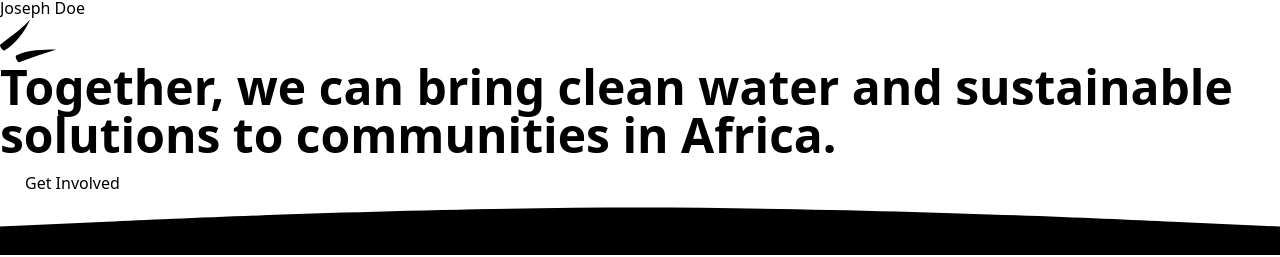
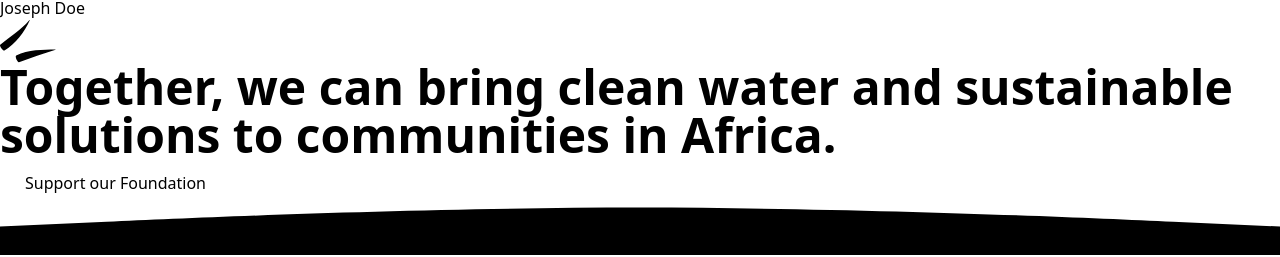
Before and after one commit to anibesam/littlegiants, a React (Vite) app: page / in a window 1280 px wide. Shown: the part 5995-6252 px from the top of the page. Built offline with nearby package versions, Linux system fonts and the light colour scheme; a web font is replaced by a local one.

Commit message:
added project

```diff
--- a/src/partials/Cta.jsx
+++ b/src/partials/Cta.jsx
@@ -18,8 +18,8 @@ function Cta() {
             <div className="relative">
               <h2 className="h2 font-playfair-display text-slate-800 mb-4">Together, we can bring clean water and sustainable solutions to<span className="text-emerald-500"> communities in Africa</span>.</h2>
               <div>
-                <Link className="btn text-white shadow-md bg-orange-500 hover:bg-black group" to="/request-demo">
-                  Get Involved
+                <Link className="btn text-white shadow-md bg-orange-500 hover:bg-black group" to="#">
+                  Support our Foundation
                 </Link>
               </div>
             </div>
```
